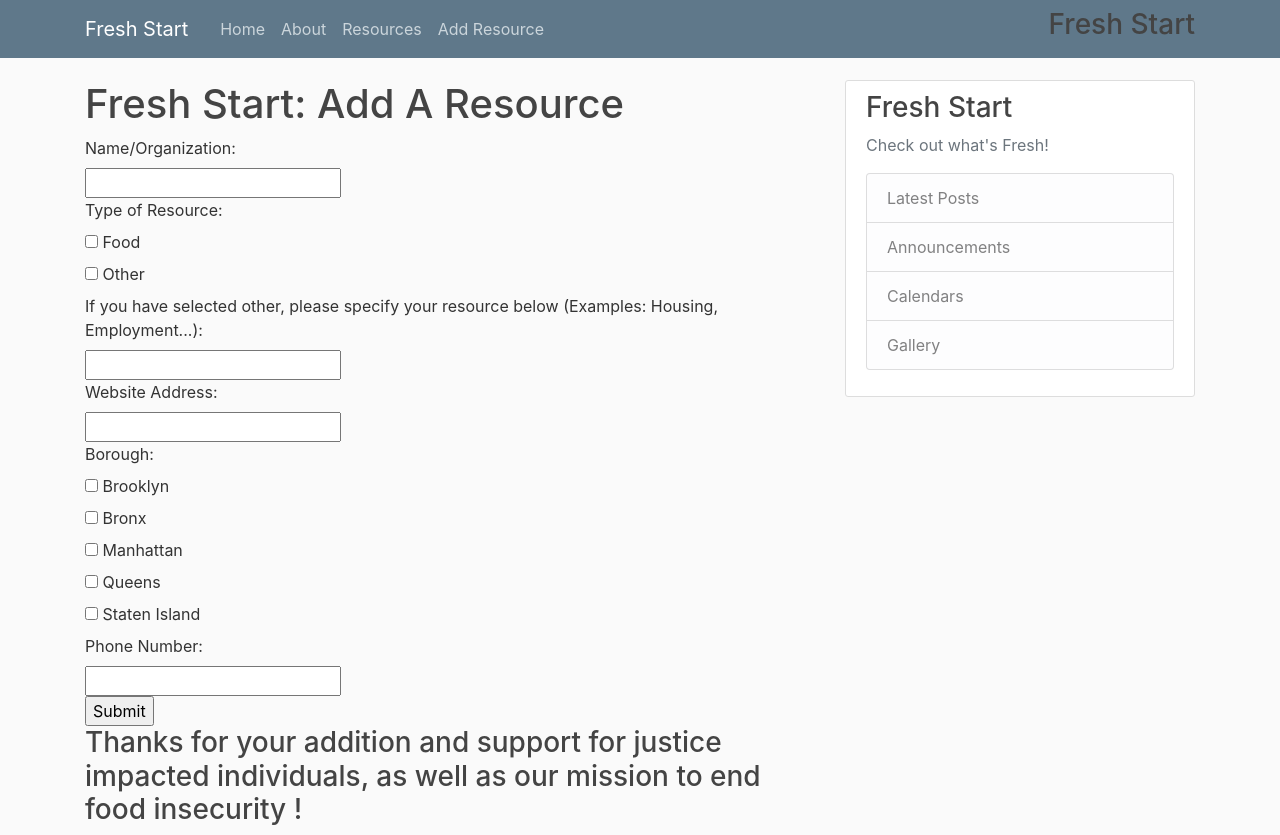
After one commit to Intheloop83/fresh_start, a Django app: page /addresource/ in a window 1280 px wide. The commit adds this page. Run offline with Django 3.2, Linux system fonts and the light colour scheme; some libraries are stand-ins or nearby versions.

Commit message:
Latest Updates

```diff
--- /dev/null
+++ b/mysite/fresh_start/templates/fresh_start/addresource.html
@@ -0,0 +1,37 @@
+{% extends "fresh_start/base.html" %}
+{% block content %}
+<h1>Fresh Start: Add A Resource</h1>
+
+
+<form action="/resources.html">
+    <label for="name">Name/Organization:</label><br>
+    <input type="text" id="name" name="name"><br>
+    <label for="resource">Type of Resource:</label><br>
+    <input type="checkbox" id="resource1" name="resource1" value="Food">
+    <label for="resource1"> Food</label><br>
+    <input type="checkbox" id="resource2" name="resource2" value="Other">
+    <label for="resource2"> Other</label><br>
+    <label for="name">If you have selected other, please specify your resource below (Examples: Housing,
+        Employment...):</label><br>
+    <input type="text" id="other" name="other"><br>
+    <label for="webaddress">Website Address:</label><br>
+    <input type="text" id="webaddress" name="webaddress"><br>
+    <label for="name">Borough:</label><br>
+    <input type="checkbox" id="borough1" name="borough1" value="Brooklyn">
+    <label for="borough1"> Brooklyn</label><br>
+    <input type="checkbox" id="borough2" name="borough2" value="Bronx">
+    <label for="borough2"> Bronx</label><br>
+    <input type="checkbox" id="borough3" name="borough3" value="Manhattan">
+    <label for="borough3"> Manhattan</label><br>
+    <input type="checkbox" id="borough4" name="borough4" value="Queens">
+    <label for="borough4"> Queens</label><br>
+    <input type="checkbox" id="borough5" name="borough5" value="Staten Island">
+    <label for="borough5"> Staten Island</label><br>
+    <label for="name">Phone Number:</label><br>
+    <input type="text" id="phonenumber" name="phone number"><br>
+    <input type="submit" value="Submit">
+</form>
+
+<h3>Thanks for your addition and support for justice impacted individuals, as well as our mission to end food insecurity
+    !</h3>
+{% endblock content %}
--- a/mysite/fresh_start/templates/fresh_start/base.html
+++ b/mysite/fresh_start/templates/fresh_start/base.html
@@ -34,10 +34,11 @@
                         <a class="nav-item nav-link" href="{% url 'fresh_start-home'%}">Home</a>
                         <a class="nav-item nav-link" href="{% url 'fresh_start-about'%}">About</a>
                         <a class="nav-item nav-link" href="{% url 'fresh_start-resources'%}">Resources</a>
+                        <a class="nav-item nav-link" href="{% url 'fresh_start-addresource'%}">Add Resource</a>
                     </div>
                     <!-- Navbar Right Side -->
                     <div class="navbar-nav">
-                        <h3>Fresh Start Logo</h3>
+                        <h3>Fresh Start </h3>
                     </div>
                 </div>
             </div>
--- a/mysite/fresh_start/urls.py
+++ b/mysite/fresh_start/urls.py
@@ -1,10 +1,14 @@
 from django.urls import path
-from .views import ResourcePostListView, ResourcePostDetailView
+from .views import ResourcePostListView, ResourcePostDetailView, ResourceCommentsView
 from . import views
 
 urlpatterns = [
     path('', views.home, name='fresh_start-home'),
     path('about/', views.about, name='fresh_start-about'),
-    path('resources/', ResourcePostListView.as_view(), name='fresh_start-resources'),
+    path('resources/', ResourcePostListView.as_view(),
+         name='fresh_start-resources'),
     path('post/<pk>/', ResourcePostDetailView.as_view(), name='post-detail'),
+    path('resources/resourcepost_detail/<int>', ResourceCommentsView.as_view(),
+         name='fresh_start-resourcepost_detail'),
+    path('addresource/', views.addresource, name='fresh_start-addresource'),
 ]
--- a/mysite/fresh_start/views.py
+++ b/mysite/fresh_start/views.py
@@ -18,6 +18,40 @@
     return render(request, 'fresh_start/resources.html', {'title': 'Resources'}, context)
 
 
+def resourcepost_detail(request, resourcenumber):
+    if request.method == 'GET':
+        resourcepost = ResourcePost.objects.get(pk=resourcenumber)
+
+    return render(request, 'fresh_start/resourcepost_detail.html', context={'resource': resourcepost})
+
+
+def addresource(request):
+    return render(request, 'fresh_start/addresource.html')
+
+
+# def create(request):
+    if request.method == 'GET':
+        # create empty form
+        form = EditorForm()
+        return render(request=request, template_name='create.html', context={'form': form})
+    if request.method == 'POST':
+        # capture POST data as EditorForm instance
+        form = EditorForm(request.POST)
+        # validate form
+        if form.is_valid():
+            # get cleaned data from form
+            title = form.cleaned_data['title']
+            img_link = form.cleaned_data['img_link']
+            body = form.cleaned_data['body']
+            tags = form.cleaned_data['tags']
+            post = Post.objects.create(
+                title=title, body=body, img_link=img_link)
+            # set cleaned tags to ManyRelatedManager object
+            post.tags.set(tags)
+        # redirect to 'addresources.html/'
+        return HttpResponseRedirect(reverse('resourcepostl.html'))
+
+
 class ResourcePostListView(ListView):
     model = ResourcePost
     template_name = 'fresh_start/resources.html'
@@ -27,3 +61,8 @@
 
 class ResourcePostDetailView(DetailView):
     model = ResourcePost
+
+
+class ResourceCommentsView(ListView):
+    model = ResourcePost
+    template_name = 'fresh_start/resourcepost_detail.html'
```
Also changed, not shown: mysite/fresh_start/models.py (+6 -1 lines), mysite/fresh_start/templates/fresh_start/resourcepost_detail.html (+27 -12 lines), mysite/fresh_start/templates/fresh_start/resources.html (+6 -3 lines), mysite/fresh_start/migrations/0001_initial.py, mysite/photos/2021/12/04/Screenshot_8.png (deleted), mysite/photos/2021/12/05/Screenshot_8.png (deleted), mysite/photos/2021/12/07/Screenshot_8.png (deleted), mysite/photos/2021/12/09/OzzyOz.jpg (added), mysite/photos/2021/12/09/OzzyOz_S6rY7E4.jpg (added), mysite/photos/2021/12/09/OzzyOz_TG9m3SN.jpg (added), mysite/photos/2021/12/09/OzzyOz_cBED8fR.jpg (added), mysite/photos/2021/12/09/OzzyOz_olaD0Rh.jpg (added), mysite/photos/2021/12/09/OzzyOz_wS1i7NR.jpg (added).
